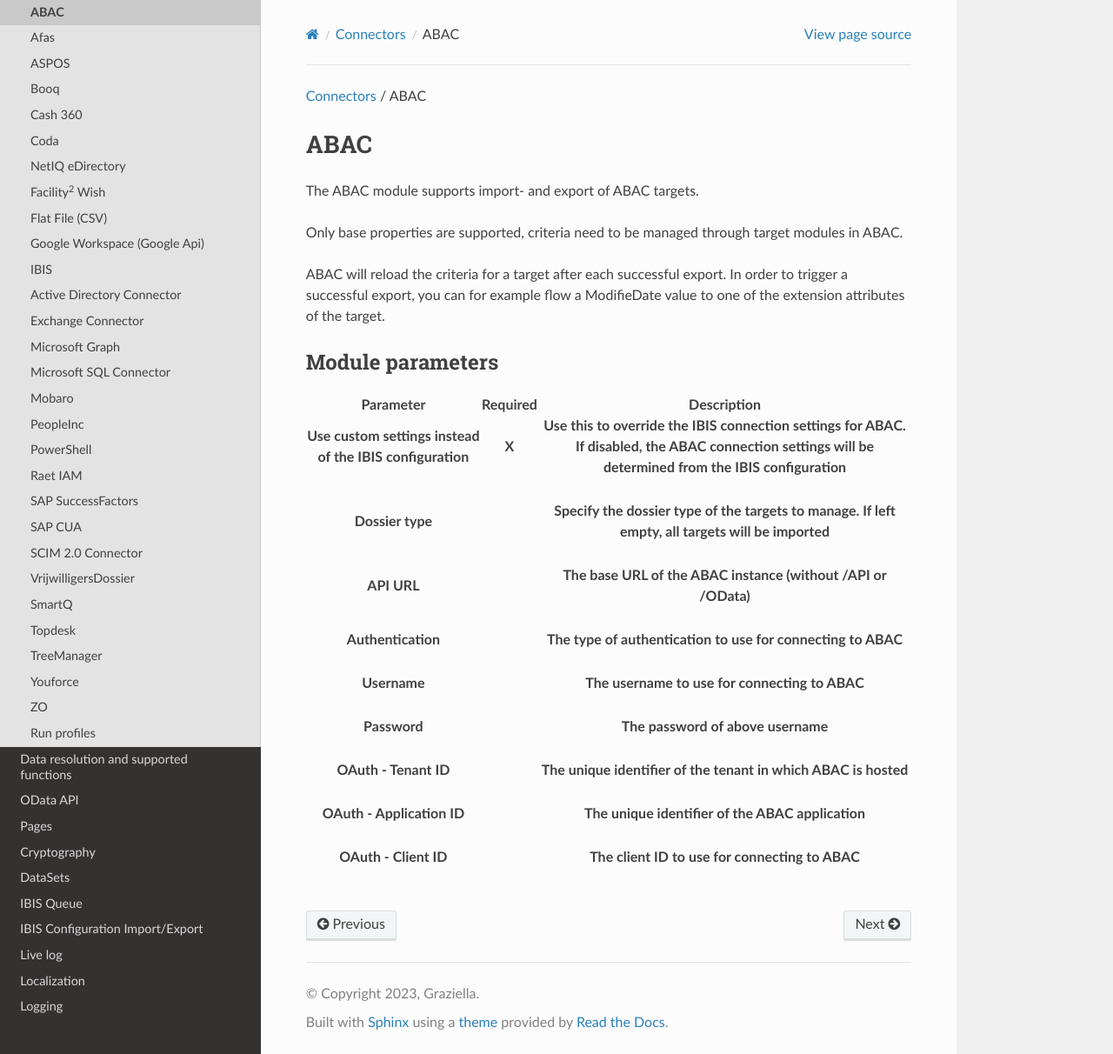
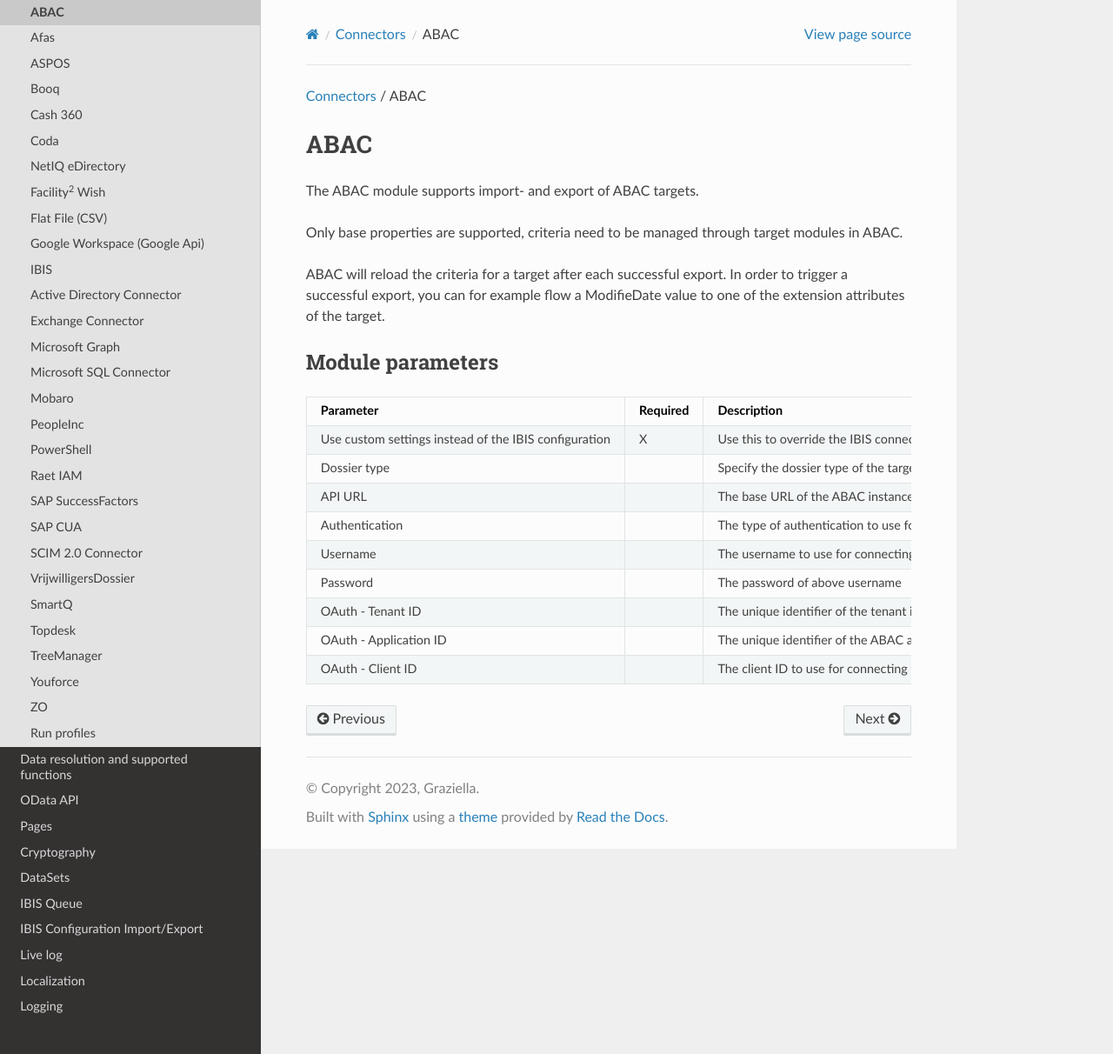
Before and after one commit to Raoulorlando/rtd-tutorial, a Sphinx documentation site: the page built from docs/source/Documentatie/Connector_ABAC.md, in a window 1280 px wide and 1212 px high. Shown: the whole window at 87% size. Built offline with Sphinx 7.4.7 and the Read the Docs theme 2.0.0, drawn with Linux system fonts in a browser that asks for light colours; pages that are not in the unit, such as notebooks, are missing from menus.

Commit message:
Changed table in Connector_ABAC to markdown

```diff
--- a/docs/source/Documentatie/Connector_ABAC.md
+++ b/docs/source/Documentatie/Connector_ABAC.md
@@ -14,62 +14,14 @@
 
 ## Module parameters
 
-<table class="table table-bordered">
-<thead class="thead-light">
-<tr class="header">
-<th>Parameter</th>
-<th class="text-center">Required</th>
-<th>Description</th>
-</tr>
-<tr class="odd">
-<th><p>Use custom settings instead of the IBIS configuration</p></th>
-<th><p><strong>X</strong></p></th>
-<th><p>Use this to override the IBIS connection settings for ABAC. If
-disabled, the ABAC connection settings will be determined from the IBIS
-configuration</p></th>
-</tr>
-<tr class="header">
-<th><p>Dossier type</p></th>
-<th></th>
-<th><p>Specify the dossier type of the targets to manage. If left empty,
-all targets will be imported</p></th>
-</tr>
-<tr class="odd">
-<th><p>API URL</p></th>
-<th></th>
-<th><p>The base URL of the ABAC instance (without /API or
-/OData)</p></th>
-</tr>
-<tr class="header">
-<th><p>Authentication</p></th>
-<th></th>
-<th><p>The type of authentication to use for connecting to ABAC</p></th>
-</tr>
-<tr class="odd">
-<th><p>Username</p></th>
-<th></th>
-<th><p>The username to use for connecting to ABAC</p></th>
-</tr>
-<tr class="header">
-<th><p>Password</p></th>
-<th></th>
-<th><p>The password of above username</p></th>
-</tr>
-<tr class="odd">
-<th><p>OAuth - Tenant ID</p></th>
-<th></th>
-<th><p>The unique identifier of the tenant in which ABAC is
-hosted</p></th>
-</tr>
-<tr class="header">
-<th><p>OAuth - Application ID</p></th>
-<th></th>
-<th><p>The unique identifier of the ABAC application</p></th>
-</tr>
-<tr class="odd">
-<th><p>OAuth - Client ID</p></th>
-<th></th>
-<th><p>The client ID to use for connecting to ABAC</p></th>
-</tr>
-</thead>
-&#10;</table>
+|                       Parameter                       | Required |                                                                      Description                                                                     |
+|:------------------------------------------------------|:--------:|:----------------------------------------------------------------------------------------------------------------------------------------------------|
+| Use custom settings instead of the IBIS configuration | X        | Use this to override the IBIS connection settings for ABAC. If disabled, the ABAC connection settings will be determined from the IBIS configuration |
+| Dossier type                                          |          | Specify the dossier type of the targets to manage. If left empty, all targets will be imported                                                       |
+| API URL                                               |          | The base URL of the ABAC instance (without /API or /OData)                                                                                           |
+| Authentication                                        |          | The type of authentication to use for connecting to ABAC                                                                                             |
+| Username                                              |          | The username to use for connecting to ABAC                                                                                                           |
+| Password                                              |          | The password of above username                                                                                                                       |
+| OAuth - Tenant ID                                     |          | The unique identifier of the tenant in which ABAC is hosted                                                                                          |
+| OAuth - Application ID                                |          | The unique identifier of the ABAC application                                                                                                        |
+| OAuth - Client ID                                     |          | The client ID to use for connecting to ABAC                                                                                                          |
```
